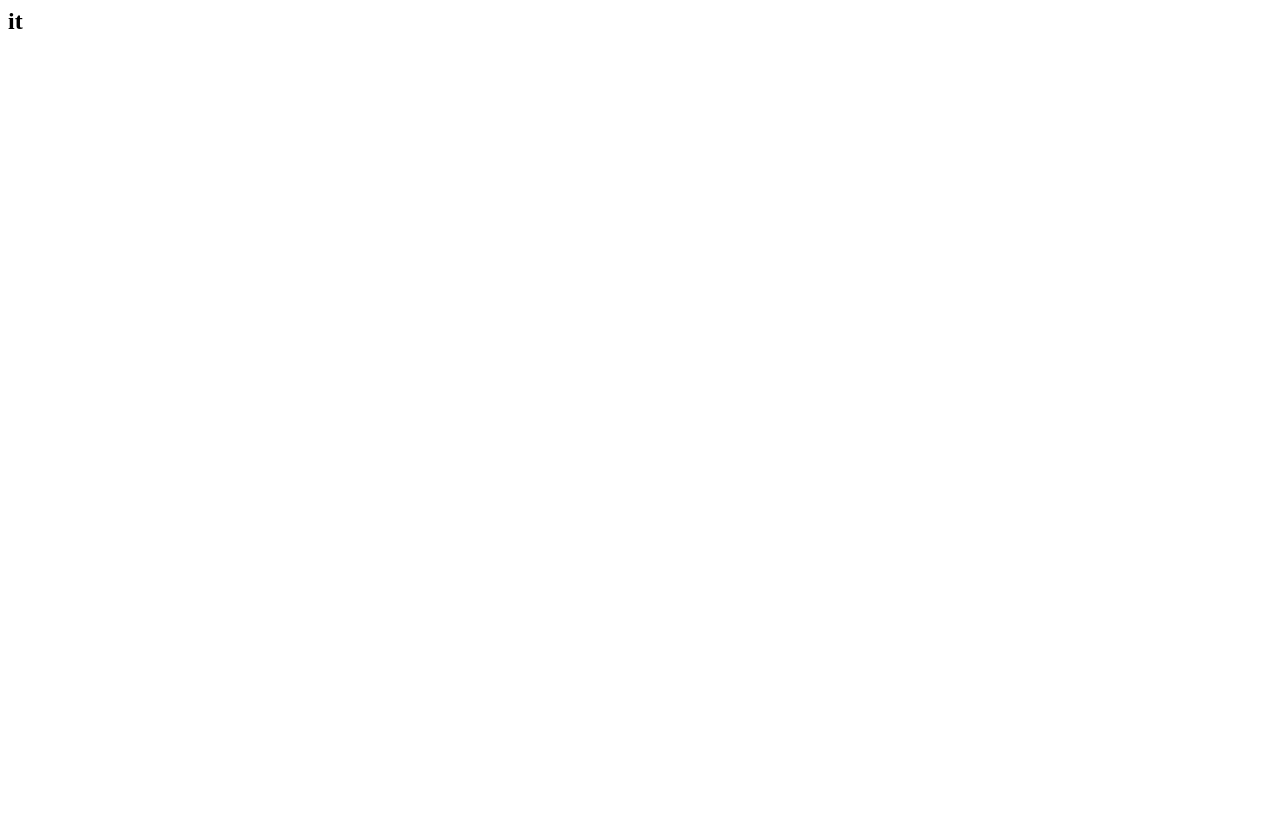
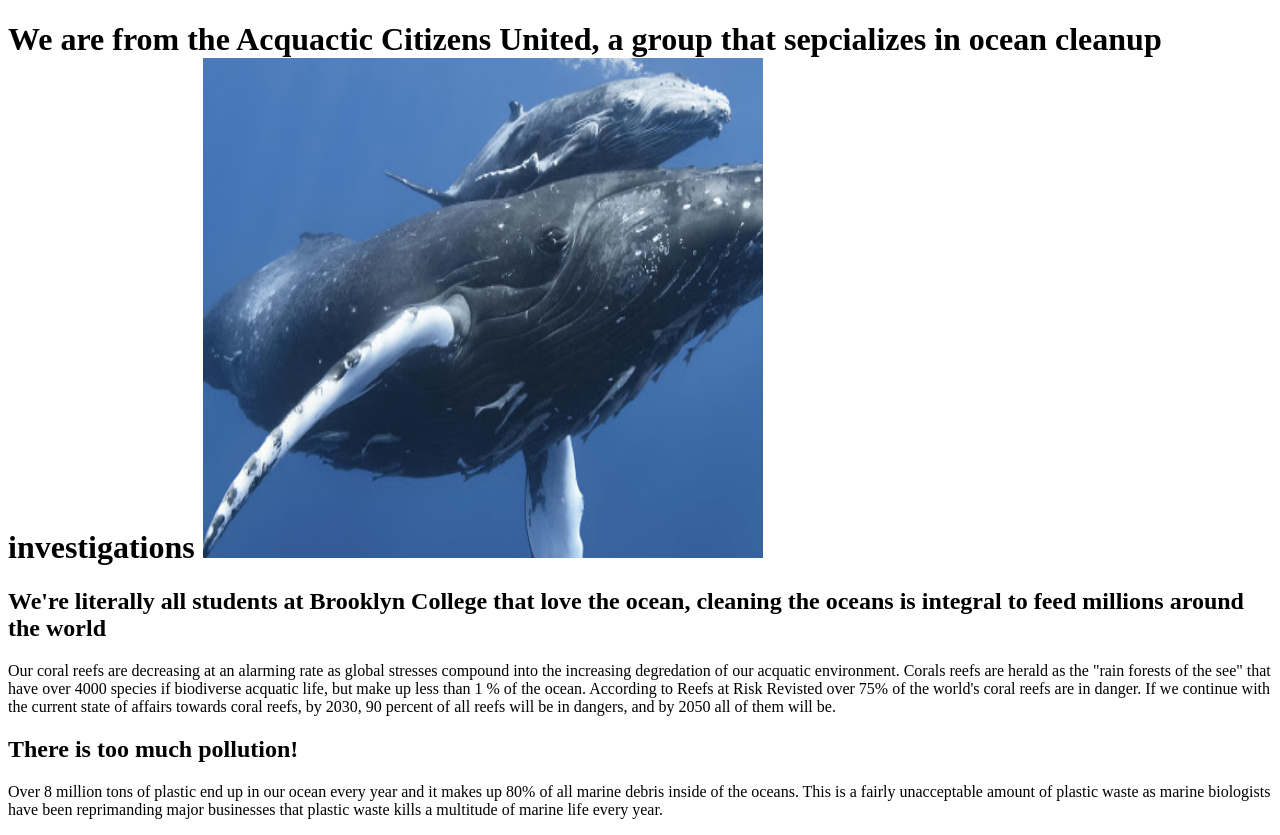
Before and after one commit to ERICKLOJANO/Assignment-1, a plain HTML site: page help.html in a window 1280 px wide. Before the commit the page ends 800 px from the top, so only its background shows below. Drawn offline with Linux system fonts and the light colour scheme.

Commit message:
final page

```diff
--- a/help.html
+++ b/help.html
@@ -1 +1,29 @@
-<h2>it</h2>
+<!DOCTYPE html>
+<head><h1>We are from the Acquactic Citizens United, a group that sepcializes in ocean cleanup investigations
+    <img src="whale.jpg" alt="Whale" width = "560" height = "500">
+</h1>
+
+<body>
+
+    <h2>We're literally all students at Brooklyn College that love the ocean, cleaning the oceans is integral to feed millions around the world</h2>
+
+    <div>
+    <p> Our coral reefs are decreasing at an alarming rate as global stresses compound into the increasing degredation of our acquatic environment.
+        Corals reefs are herald as the "rain forests of the see" that have over 4000 species if biodiverse acquatic life, but make up less than 1 %
+        of the ocean. According to Reefs at Risk Revisted over 75% of the world's coral reefs are in danger. If we continue with the current state of
+        affairs towards coral reefs, by 2030, 90 percent of all reefs will be in dangers, and by 2050 all of them will be.
+    </p>
+    </div>
+
+    <div>
+        <h2>There is too much pollution!</h2>
+        Over 8 million tons of plastic end up in our ocean every year and it makes up 80% of all marine debris inside of the oceans. This
+        is a fairly unacceptable amount of plastic waste as marine biologists have been reprimanding major businesses that plastic waste
+        kills a multitude of marine life every year.
+    </p></div>
+
+    <div button id ="button"></div>
+
+
+</body>
+</head>
```
